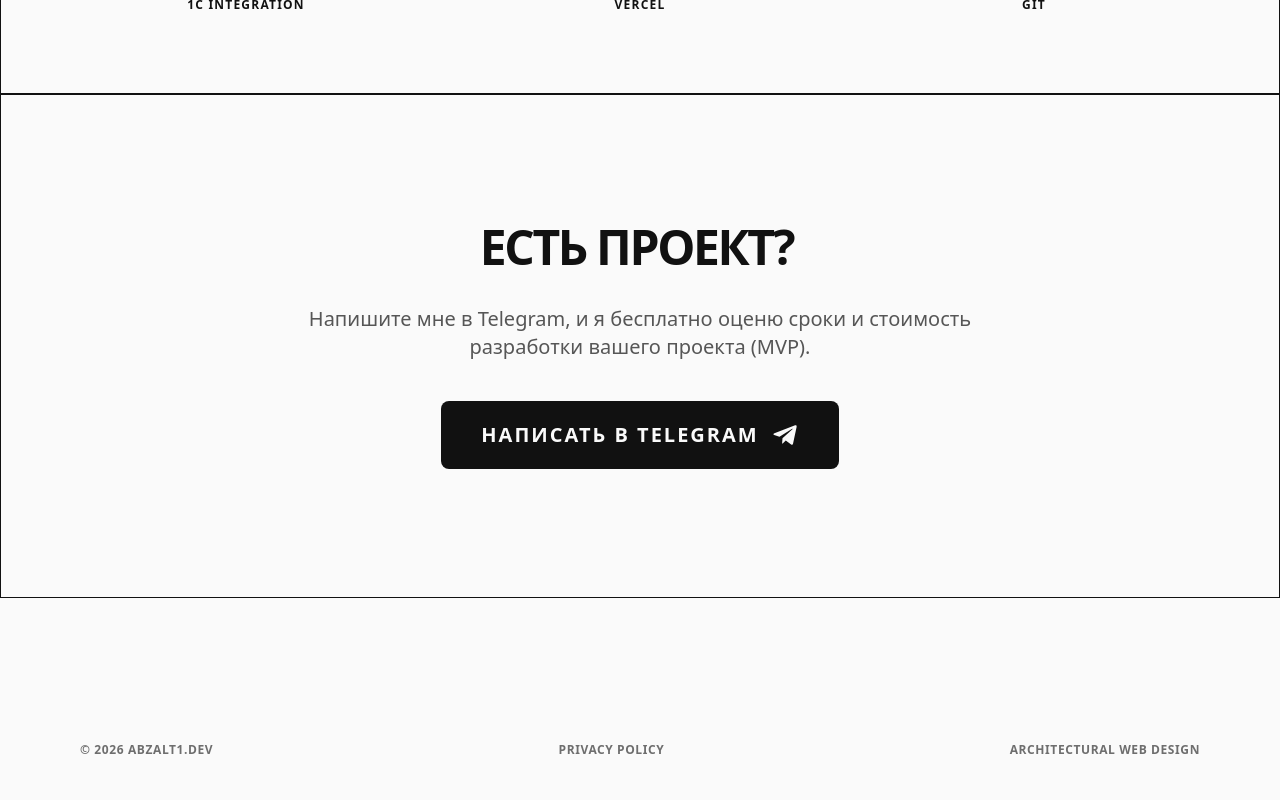
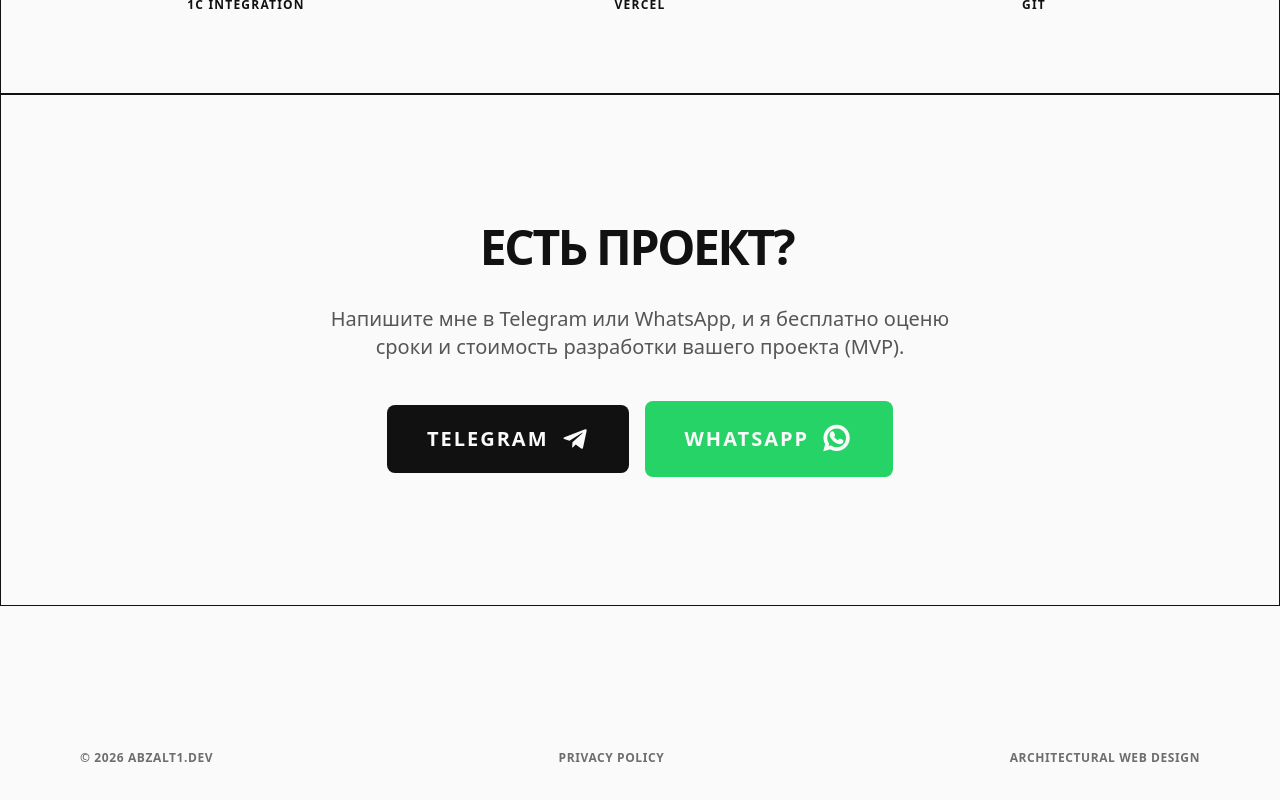
Before and after one commit to abzalt1/abzalt1.github.io, a Next.js app: page / in a window 1280 px wide. Shown: the part 5857-6657 px from the top of the page. Built offline with nearby package versions, Linux system fonts and the light colour scheme.

Commit message:
feat: add WhatsApp contact button

```diff
--- a/src/components/Contact.tsx
+++ b/src/components/Contact.tsx
@@ -66,6 +66,10 @@ export default function Contact() {
  }
  };
 
+ const handleWhatsAppClick = (e: React.MouseEvent<HTMLAnchorElement>) => {
+ window.fbq?.('track', 'Contact');
+ };
+
  return (
  <section
  id="contact"
@@ -77,20 +81,32 @@ export default function Contact() {
  <span>{displayText}</span><span className="cursor-blink"></span>
  </h2>
  <p className="text-lg md:text-xl mb-10 max-w-2xl opacity-70 font-medium">
- Напишите мне в Telegram, и я бесплатно оценю сроки и стоимость разработки вашего проекта (MVP).
+ Напишите мне в Telegram или WhatsApp, и я бесплатно оценю сроки и стоимость разработки вашего проекта (MVP).
  </p>
+ <div className="flex flex-col sm:flex-row items-center justify-center gap-4 w-full">
  <a
  href="https://t.me/abzalt1"
  onClick={handleTelegramClick}
  target="_blank"
- className="inline-flex items-center gap-3 md:gap-3 bg-black text-white px-8 py-4 md:px-10 md:py-5 text-base md:text-xl font-bold uppercase hover:opacity-80 transition-all duration-300 tracking-widest rounded-[8px]"
+ className="inline-flex items-center justify-center w-full sm:w-auto gap-3 md:gap-3 bg-black text-white px-8 py-4 md:px-10 md:py-5 text-base md:text-xl font-bold uppercase hover:opacity-80 transition-all duration-300 tracking-widest rounded-[8px]"
  rel="noopener noreferrer"
  >
- Написать в Telegram
- <svg className="w-5 h-5 md:w-7 md:h-7 fill-current" viewBox="0 0 24 24" xmlns="http://www.w3.org/2000/svg">
+ Telegram
+ <svg className="w-5 h-5 md:w-7 md:h-7 fill-current shrink-0" viewBox="0 0 24 24" xmlns="http://www.w3.org/2000/svg">
  <path d="M20.665 3.717l-17.73 6.837c-1.21.486-1.203 1.161-.222 1.462l4.552 1.42l10.532-6.645c.498-.303.953-.14.579.192l-8.533 7.701h-.002l.002.001l-.314 4.692c.46 0 .663-.211.921-.46l2.211-2.15l4.599 3.397c.848.467 1.457.227 1.668-.785l3.019-14.228c.309-1.239-.473-1.8-1.282-1.434z" />
  </svg>
  </a>
+ <a
+ href="https://wa.me/77081901222"
+ onClick={handleWhatsAppClick}
+ target="_blank"
+ className="inline-flex items-center justify-center w-full sm:w-auto gap-3 md:gap-3 bg-[#25D366] text-white px-8 py-4 md:px-10 md:py-5 text-base md:text-xl font-bold uppercase hover:opacity-80 transition-all duration-300 tracking-widest rounded-[8px]"
+ rel="noopener noreferrer"
+ >
+ WhatsApp
+ <i className="ri-whatsapp-line text-2xl md:text-3xl shrink-0"></i>
+ </a>
+ </div>
  </div>
  </section>
  );
```
